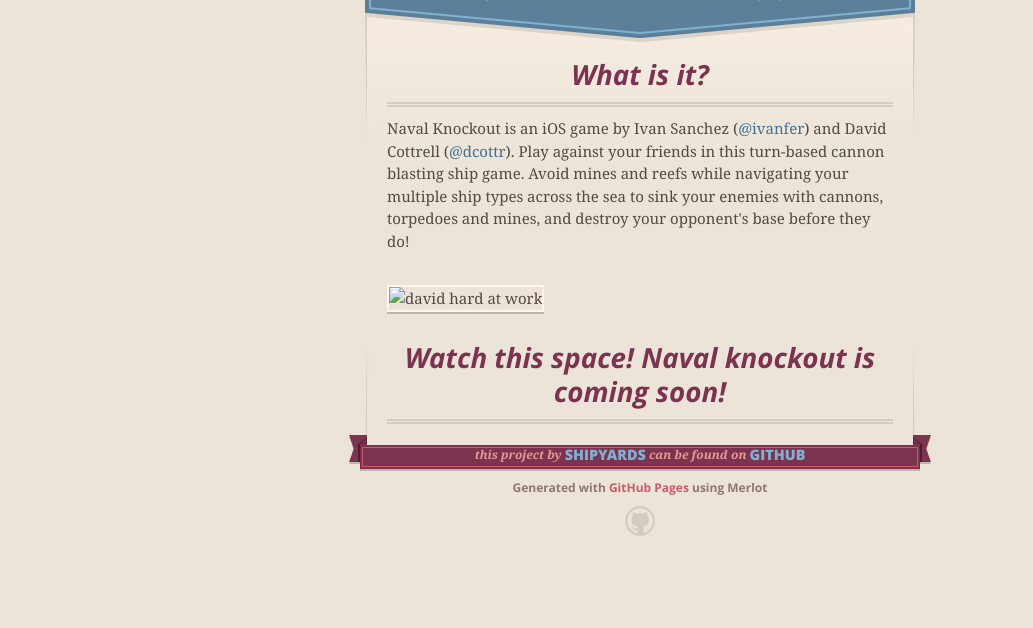
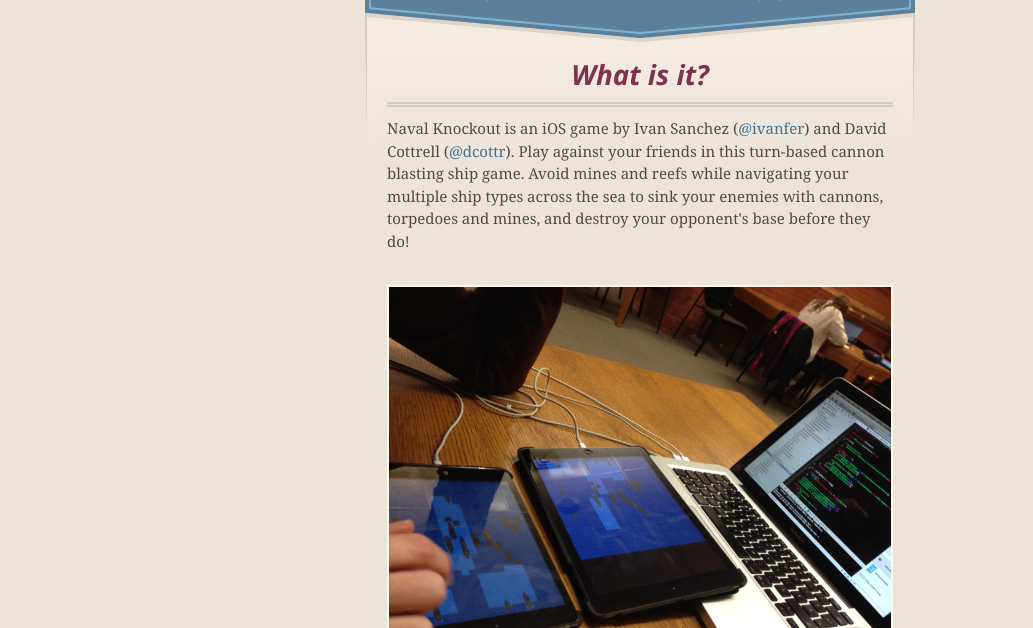
Before and after one commit to dcottr/Naval-Knockout, a plain HTML site: page index.html in a window 1280 px wide. Shown: the part 172-800 px from the top of the page, without its empty margins (0-1033 px from the left). Drawn offline with nearby package versions, Linux system fonts and the light colour scheme.

Commit message:
fixed teaser image

```diff
--- a/index.html
+++ b/index.html
@@ -53,7 +53,7 @@
 
 <p>
   <br />
-  <img href="hacking.jpg" alt="david hard at work" />
+  <img src="images/hacking.jpg" alt="david hard at work" />
 </p>
 
 <h5>
```
